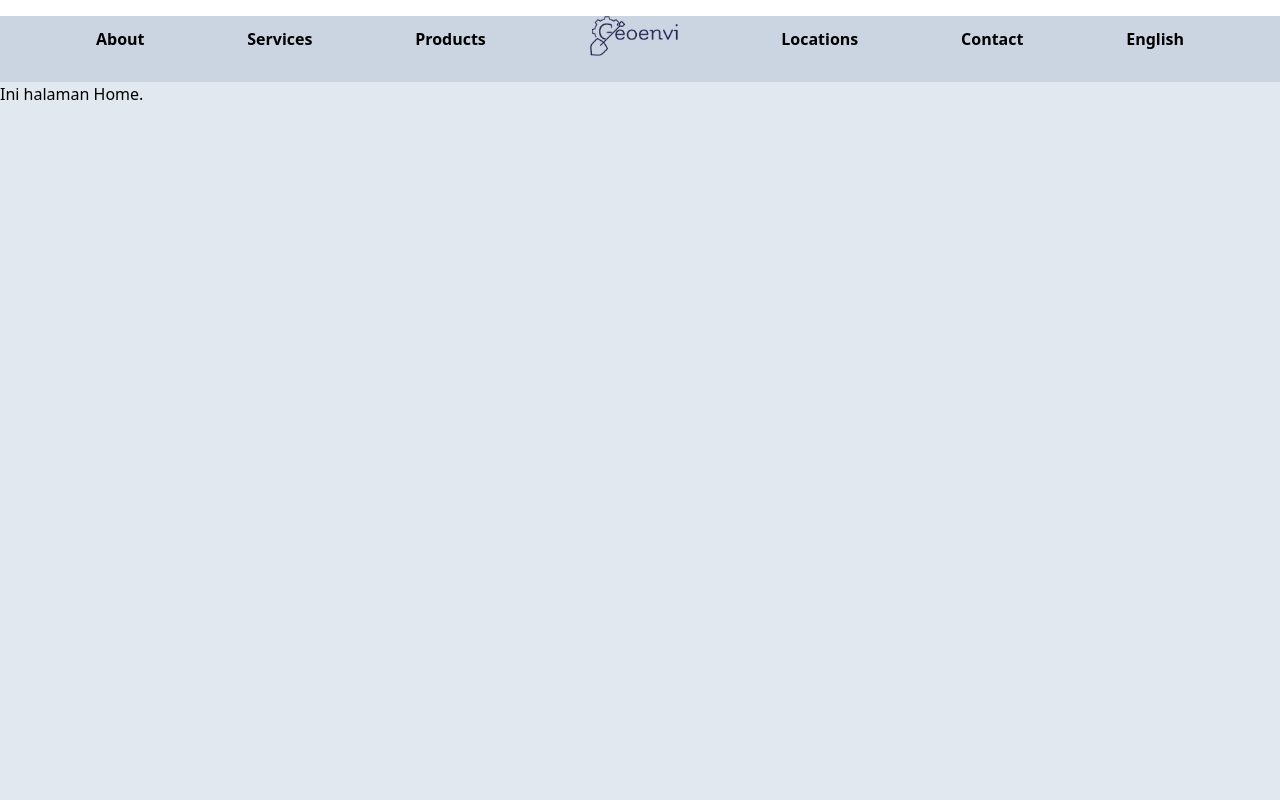
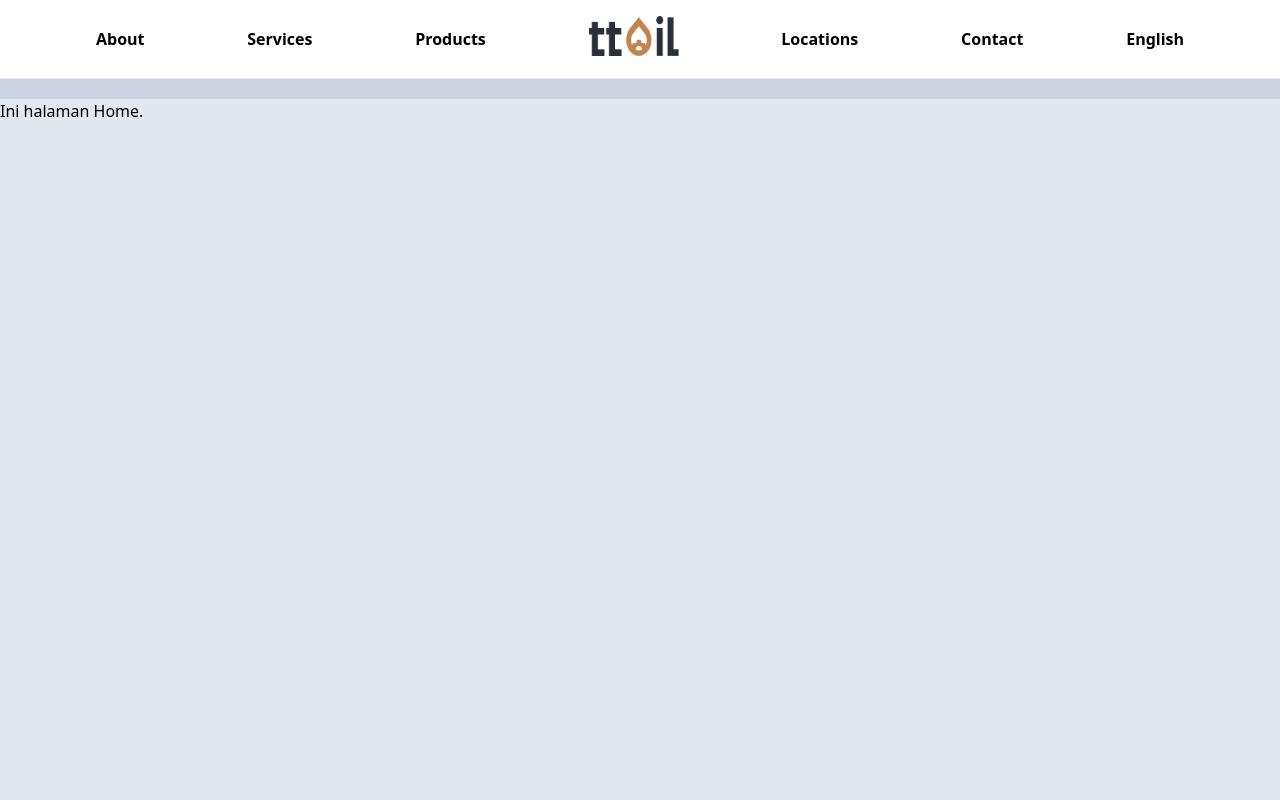
Before and after one commit to muflifadla38/geoservices, a Next.js app: page / in a window 1280 px wide. Shown: the top 800 px of the page. Built offline with nearby package versions, Linux system fonts and the light colour scheme; a web font is replaced by a local one.

Commit message:
remove invert filter & change logo

```diff
--- a/components/Header.js
+++ b/components/Header.js
@@ -1,11 +1,33 @@
 import Image from "next/image";
 import Link from "next/link";
+import { useEffect, useState } from "react";
 
 const Header = () => {
+  // const [scroll, setScroll] = useState(false);
+  // const newClass = scroll
+  //   ? "lg:border-slate-900/10 dark:border-slate-50/[0.06] invert"
+  //   : "";
+
+  // useEffect(() => {
+  //   window.addEventListener("scroll", () => {
+  //     setScroll(window.scrollY > 50);
+  //   });
+  // }, [scroll]);
+
   return (
-    <header id="header" className="px-20">
+    // <header
+    //   id="header"
+    //   className={
+    //     "px-20 sticky top-0 z-40 w-full backdrop-blur flex-none  lg:z-50  bg-white/95 supports-backdrop-blur:bg-white/60 dark:bg-transparent drop-shadow-lg " +
+    //     newClass
+    //   }
+    // >
+    <header
+      id="header"
+      className="px-20 sticky top-0 z-40 w-full backdrop-blur flex-none transition-colors duration-500 lg:z-50 lg:border-b lg:border-slate-900/10 dark:border-slate-50/[0.06] bg-white supports-backdrop-blur:bg-white/95"
+    >
       <nav className="text-center font-semibold">
-        <ul className="md:flex md:justify-between align-middle m-4">
+        <ul className="md:flex md:justify-between align-middle m-2 p-2">
           <li className="my-auto">
             <Link href="/about">
               <a className="hover:text-violet-600">About</a>
@@ -25,7 +47,7 @@ const Header = () => {
             <Link href="/">
               <a>
                 <Image
-                  src="/logo.png"
+                  src="/logo-3.png"
                   alt="Company Logo"
                   width={90}
                   height={40}
```
